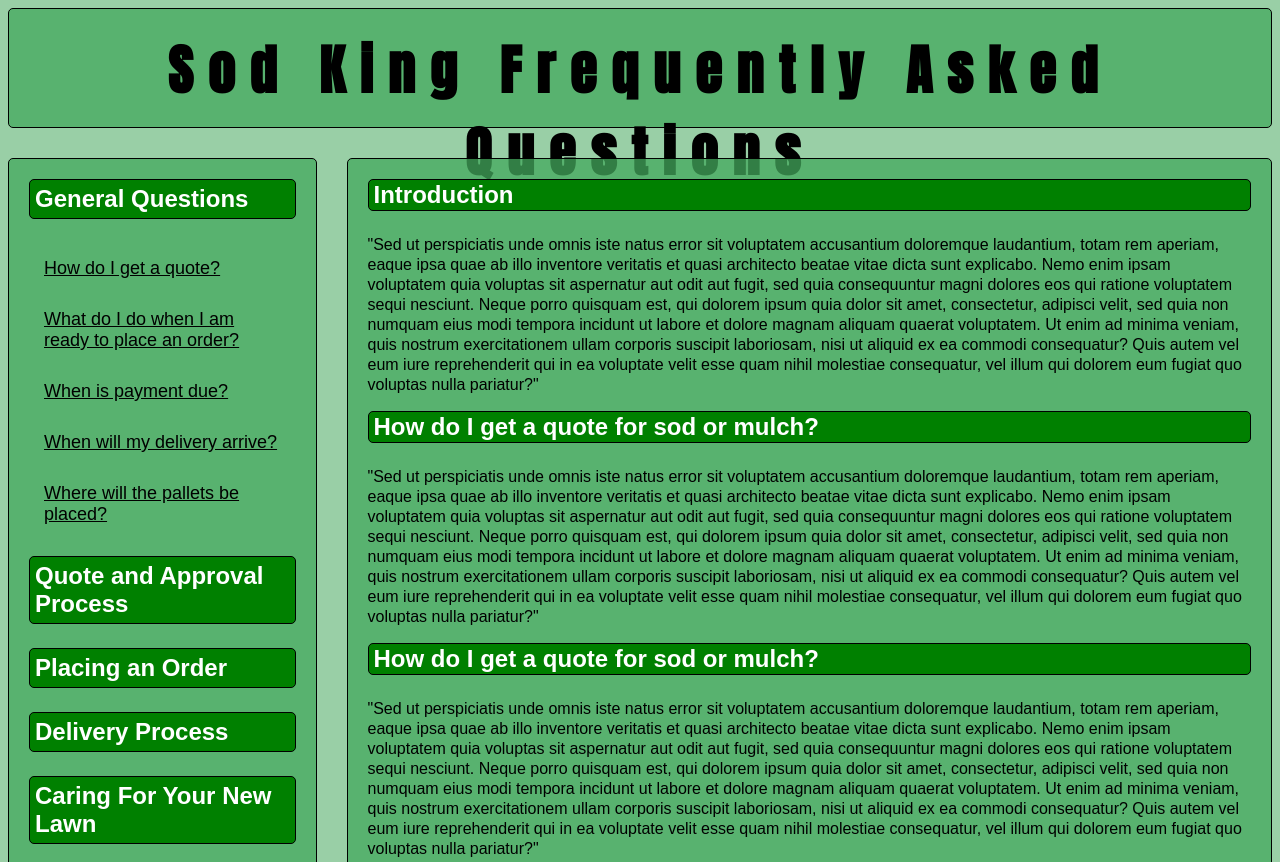
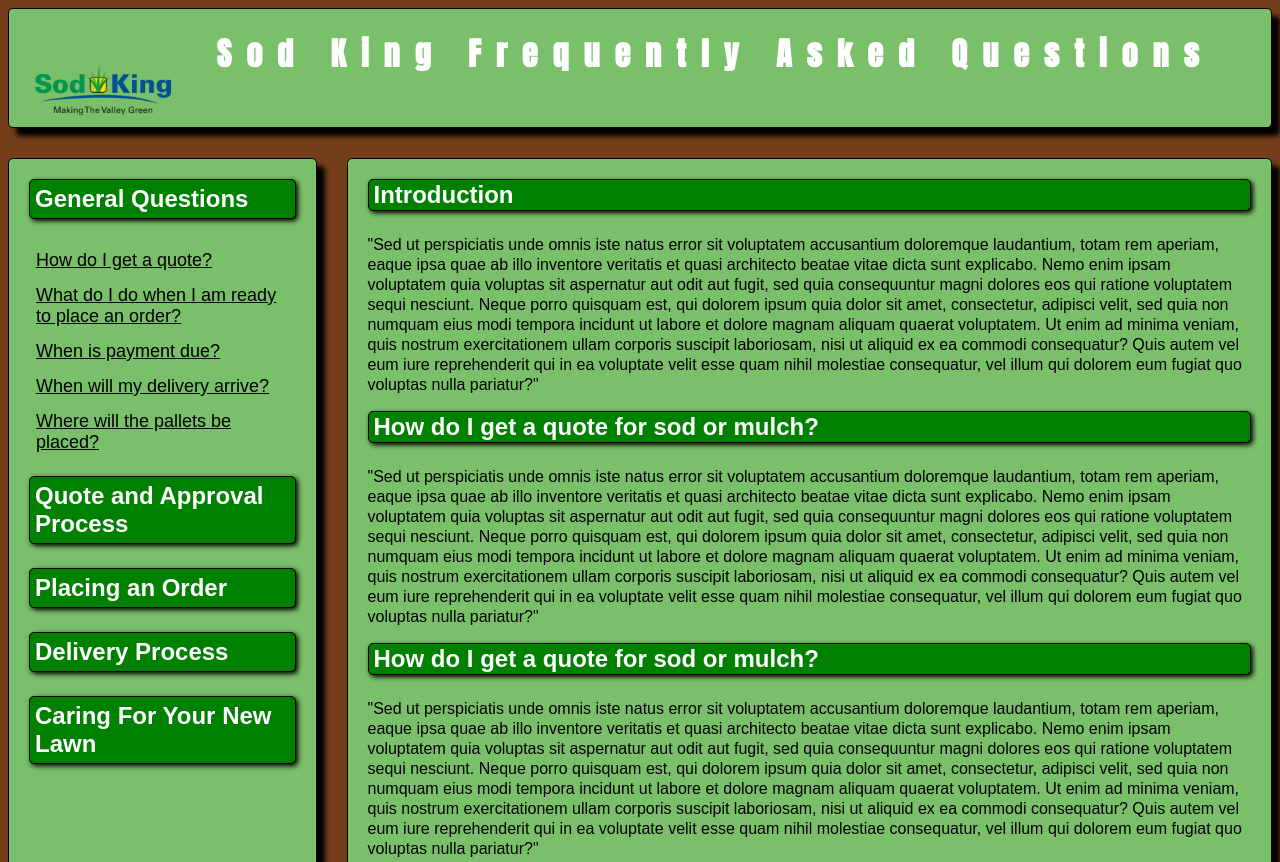
Before and after one commit to abutler911/sod-king-static-faq-page, a plain HTML site: page index.html in a window 1280 px wide. Shown: the top 862 px of the page. Drawn offline with Linux system fonts and the light colour scheme.

Commit message:
added logo and updated styles

```diff
--- a/index.html
+++ b/index.html
@@ -12,8 +12,7 @@
     <div class="wrapper">
 
         <header class="header">
-
-            <!-- <img src="https://images.pexels.com/photos/41324/background-close-up-flora-fresh-41324.jpeg?auto=compress&cs=tinysrgb&dpr=1&w=500"> -->
+            <img id="logo" src="Sod King Logo - Transparent.png">
             <h1>Sod King Frequently Asked Questions</h1>
         </header>
 
--- a/styles.css
+++ b/styles.css
@@ -4,20 +4,10 @@
 	box-sizing: border-box;
 }
 
-.bg-image {
-	background-image: url("dew-1507498_1920.jpg");
-	filter: blur(8px);
-	-webkit-filter: blur(8px);
-	height: 100%;
-	background-position: center;
-	background-repeat: no-repeat;
-	background-size: cover;
-}
-
 body {
 	/* margin: 40px; */
 	font-family: Arial, 'Open Sans', sans-serif;
-	background-color: hsla(135, 43%, 46%, 0.54);
+	background-color: hsl(24, 63%, 28%);
 	color: #bcbcbc;
 }
 
@@ -31,8 +21,6 @@
 	margin: 0 20px;
 	display: grid;
 	grid-gap: 30px;
-
-	/* border: 2px solid black; */
 }
 
 @media screen and (min-width: 100px) {
@@ -40,7 +28,8 @@
 		float: left;
 		width: 19.1489%;
 		border: 1px solid black;
-		background-color: hsla(135, 43%, 46%, 0.75);
+		background-color: hsl(108, 40%, 58%);
+		box-shadow: 8px 8px 5px black;
 	}
 
 	.sidebar h1 {
@@ -50,6 +39,7 @@
 		background-color: green;
 		color: white;
 		padding: 5px;
+		box-shadow: 2px 2px 5px black;
 	}
 	.sidebar ul {
 		list-style: none;
@@ -59,9 +49,8 @@
 	.sidebar ul li {
 		font-size: 18px;
 		font-family: arial;
-		margin: 8px;
-		/* background-color: hsl(0, 1%, 96%); */
-		padding: 7px;
+		margin: 1px;
+		padding: 6px;
 		border-radius: 5px;
 		display: inline-grid;
 	}
@@ -74,7 +63,8 @@
 		width: 79.7872%;
 		border: 1px solid black;
 		line-height: 20px;
-		background-color: hsla(135, 43%, 46%, 0.75);
+		background-color: hsl(108, 40%, 58%);
+		box-shadow: 8px 8px 5px black;
 	}
 
 	.content h1 {
@@ -83,6 +73,7 @@
 		background-color: green;
 		color: white;
 		padding: 5px;
+		box-shadow: 2px 2px 5px black;
 	}
 
 	.wrapper {
@@ -99,15 +90,21 @@
 		font-family: 'Anton', sans-serif;
 		letter-spacing: 15px;
 		font-weight: 100;
-		background-color: hsla(135, 43%, 46%, 0.75);
+		background-color: hsl(108, 40%, 58%);
 		height: 120px;
+		box-shadow: 8px 8px 5px black;
+	}
+
+	#logo {
+		max-width: 150px;
+		max-height: 150px;
+		display: relative;
+		float: left;
 	}
 
 	.header h1 {
-		font-size: 54px;
-		color: black;
-		/* -webkit-text-stroke-width: 1px;
-		-webkit-text-stroke-color: black; */
+		font-size: auto;
+		color: white;
 	}
 }
 
```
Also changed, not shown: Sod King Logo - Transparent.png (added).
